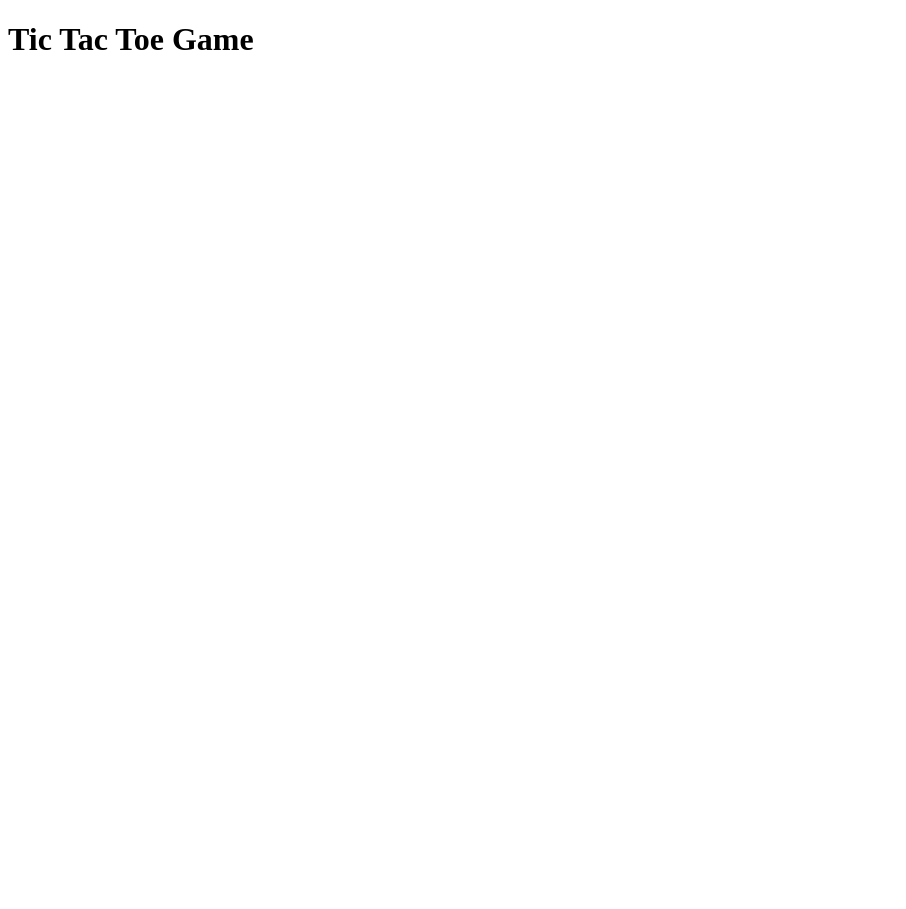
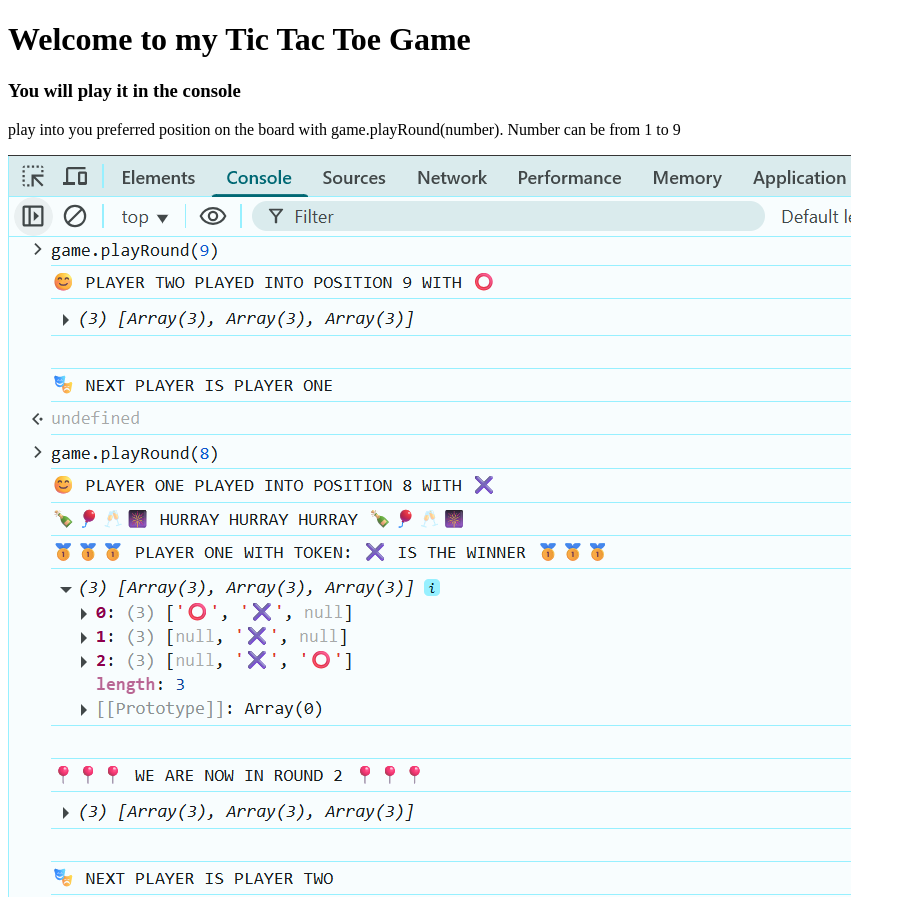
Before and after one commit to GaniyuSodiq/tictactoe, a plain HTML site: page index.html in a window 1280 px wide. Shown: the whole page, without its empty margins (0-906 px from the left). Before the commit the page ends 800 px from the top, so only its background shows below. Drawn offline with Linux system fonts and the light colour scheme.

Commit message:
little description incase i dont write the UI design code

```diff
--- a/index.html
+++ b/index.html
@@ -8,6 +8,9 @@
     <script src="script.js" defer></script>
 </head>
 <body>
-    <h1>Tic Tac Toe Game</h1>
+    <h1>Welcome to my Tic Tac Toe Game</h1>
+    <h3>You will play it in the console</h3>
+    <p>play into you preferred position on the board with game.playRound(number). Number can be from 1 to 9</p>
+    <img src="image/tictactoe.png" alt="">
 </body>
 </html>
```
Also changed, not shown: image/tictactoe.png (added).
